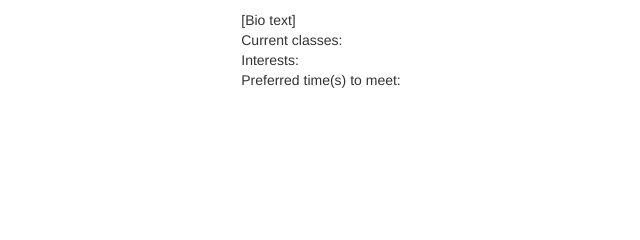
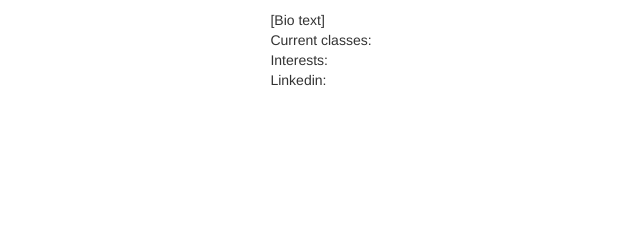
Before and after one commit to emensahb/PennChats, a Flask app: a page that uses pennchatsproject/templates/get_user_name.html in a window 1280 px wide. Shown: the part 119-359 px from the top of the page, without its empty margins (319-959 px from the left). Run offline with Flask 2, Linux system fonts and the light colour scheme; some libraries are stand-ins or nearby versions.

Commit message:
minor profile changes

```diff
--- a/pennchatsproject/templates/get_user_name.html
+++ b/pennchatsproject/templates/get_user_name.html
@@ -14,7 +14,7 @@
         <p>[Bio text] <br>
             Current classes: <br>
             Interests: <br>
-            Preferred time(s) to meet:
+            Linkedin:
         </p>
     </div>
 </div>
--- a/pennchatsproject/templates/login.html
+++ b/pennchatsproject/templates/login.html
@@ -26,7 +26,7 @@
         <br>
 
         <!-- Submit Field -->
-<!--        {{ render_field(form.submit) }}-->
+
         {{ form.submit() }}
     </form>
 </div>
```
